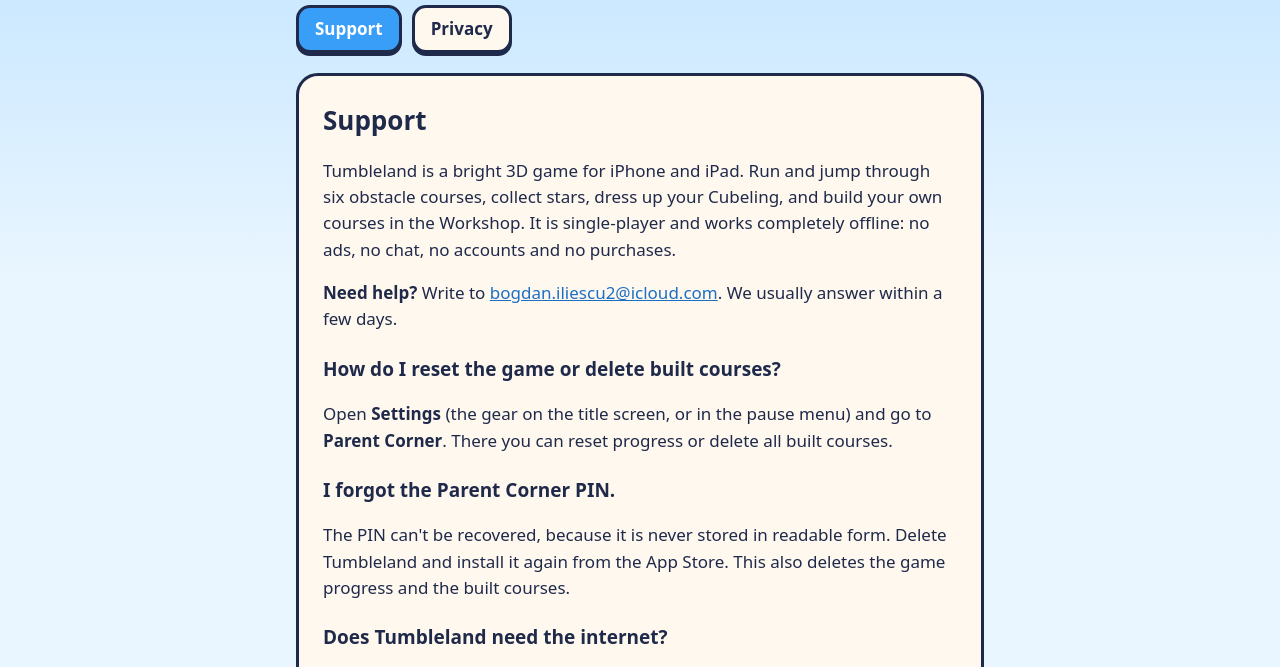
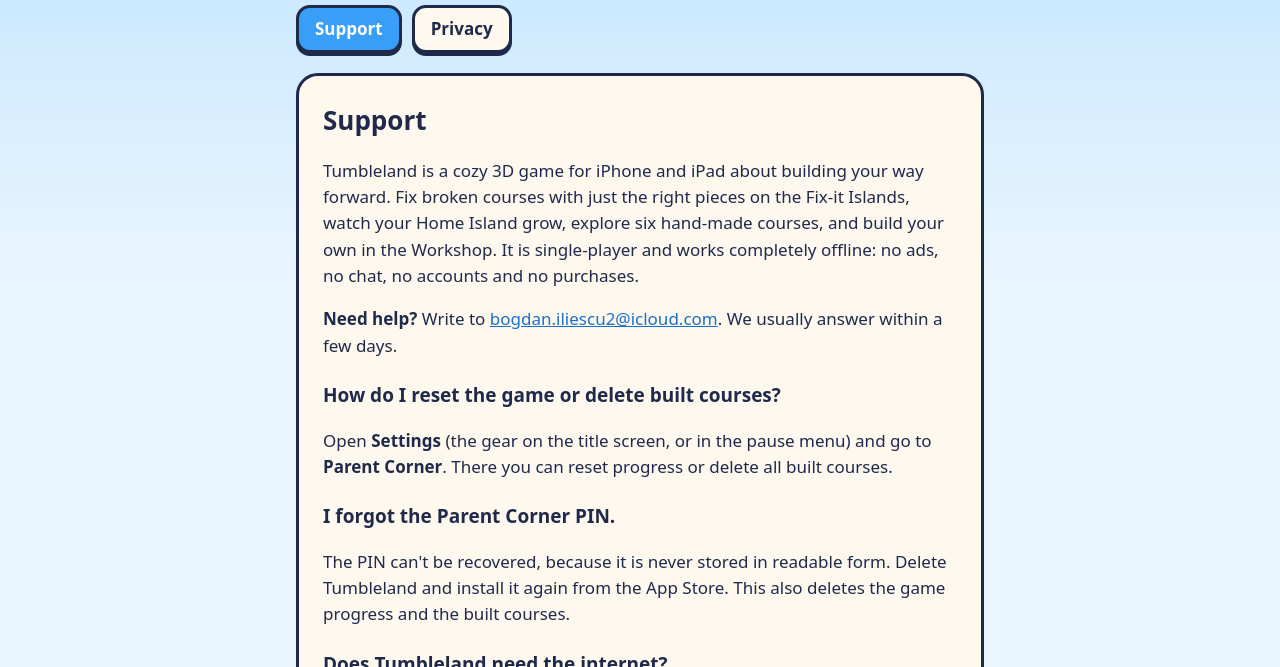
Before and after one commit to iliescub/Tumbleland-legal, a plain HTML site: page index.html in a window 1280 px wide. Shown: the part 130-797 px from the top of the page. Drawn offline with Linux system fonts and the light colour scheme.

Commit message:
Support page: v2.1 description (Fix-it Islands, growing island) and the new app icon
Co-Authored-By: Claude Opus 5.5 <noreply@anthropic.com>

```diff
--- a/index.html
+++ b/index.html
@@ -18,7 +18,7 @@
 
   <div class="card">
     <h2>Support</h2>
-    <p>Tumbleland is a bright 3D game for iPhone and iPad. Run and jump through six obstacle courses, collect stars, dress up your Cubeling, and build your own courses in the Workshop. It is single-player and works completely offline: no ads, no chat, no accounts and no purchases.</p>
+    <p>Tumbleland is a cozy 3D game for iPhone and iPad about building your way forward. Fix broken courses with just the right pieces on the Fix-it Islands, watch your Home Island grow, explore six hand-made courses, and build your own in the Workshop. It is single-player and works completely offline: no ads, no chat, no accounts and no purchases.</p>
     <p><strong>Need help?</strong> Write to <a href="mailto:bogdan.iliescu2@icloud.com">bogdan.iliescu2@icloud.com</a>. We usually answer within a few days.</p>
 
     <h3>How do I reset the game or delete built courses?</h3>
```
Also changed, not shown: icon.png.
